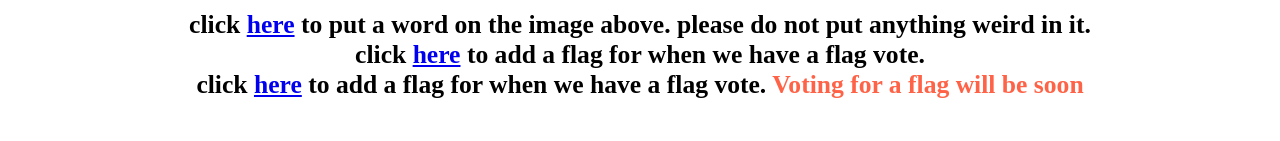
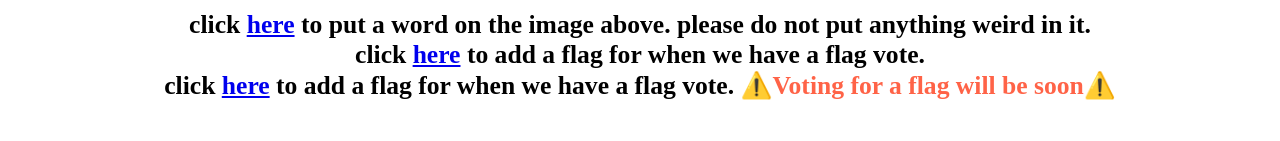
Before and after one commit to hihi333444/CatEmpire, a plain HTML site: page index.html in a window 1280 px wide. Shown: the part 913-1054 px from the top of the page. Drawn offline with Linux system fonts and the light colour scheme.

Commit message:
Update index.html

```diff
--- a/index.html
+++ b/index.html
@@ -15,6 +15,6 @@
     <h1 style=font-size:2vw>
     <div> click <a href="https://www.menti.com/aljobvkdhsp6">here</a> to put a word on the image above. please do not put anything weird in it.<div>
     <div> click <a href="https://forms.office.com/r/Qd1VCQvUwr">here</a> to add a flag for when we have a flag vote.<div>
-    <div> click <a href="https://forms.office.com/r/S88ebm2Hft">here</a> to add a flag for when we have a flag vote.<a style="color:Tomato;"> Voting for a flag will be soon </a><div>
+    <div> click <a href="https://forms.office.com/r/S88ebm2Hft">here</a> to add a flag for when we have a flag vote.<a style="color:Tomato;"> ⚠️Voting for a flag will be soon⚠️</a><div>
     <div>ㅤ<div>
     </html>
```
